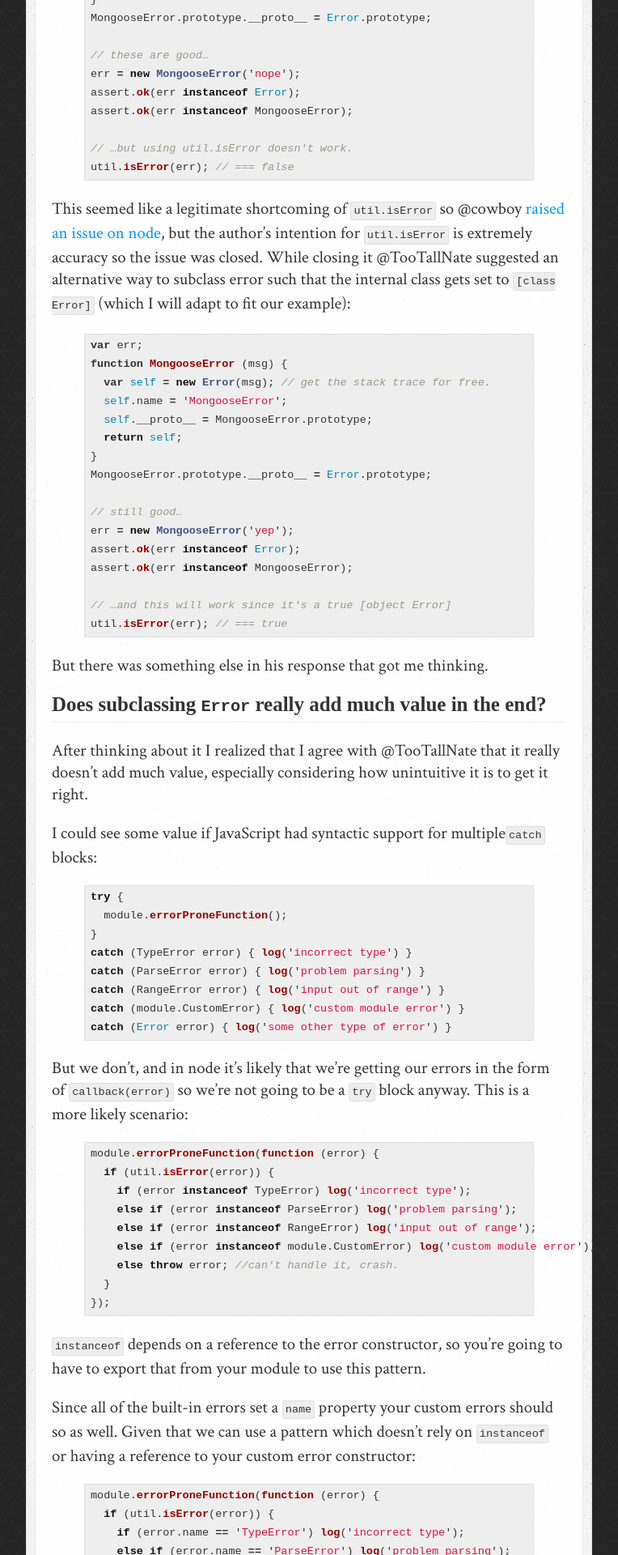
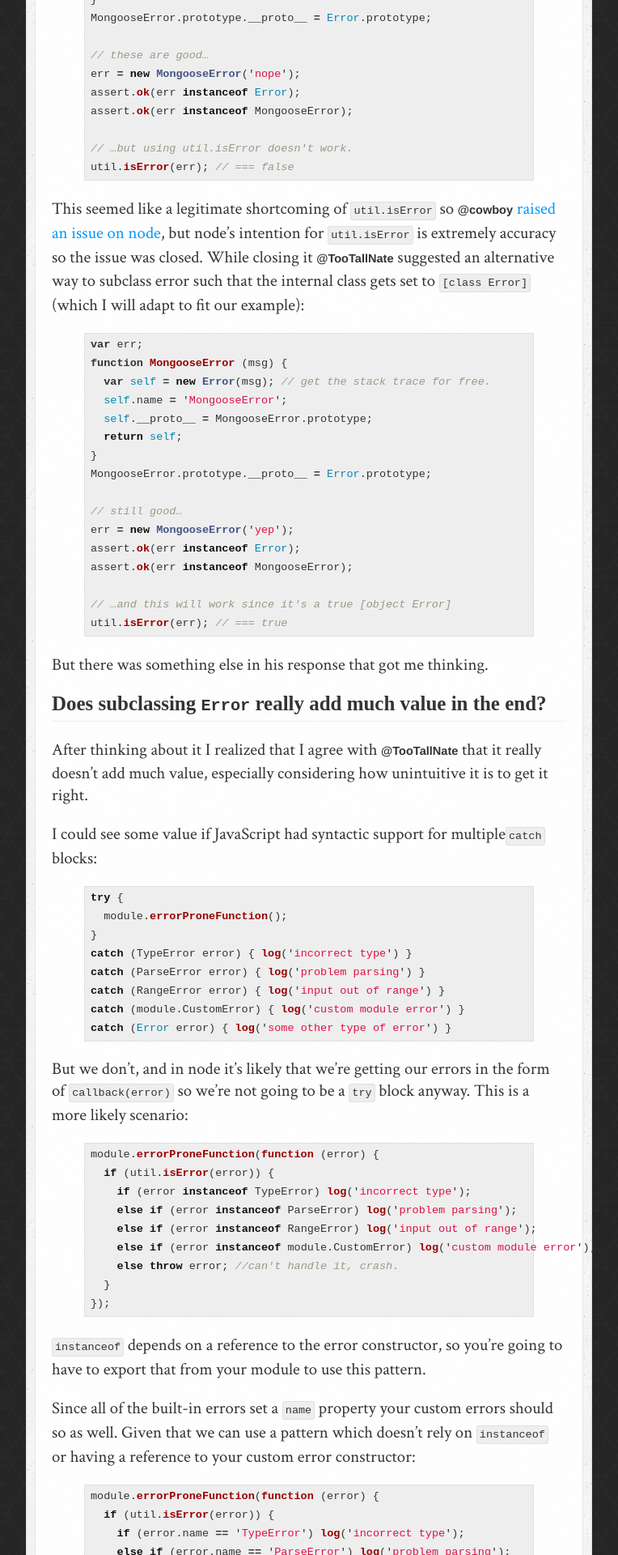
Before and after one commit to brianloveswords/bjb.io-site, a Jekyll site: the page built from _posts/2012-05-06-an-argument-against-subclassing-error.md, in a window 1280 px wide. Shown: the part 1096-3016 px from the top of the page at 81% size, without its empty margins (258-1022 px from the left). Built offline with Jekyll 4.4.1, drawn with Linux system fonts in a browser that asks for light colours; nearby versions of some CDN libraries; some web fonts are replaced; comment, search, counter and statistics services are not loaded.

Commit message:
Style: Change face for bold.

```diff
--- a/_posts/2012-05-06-an-argument-against-subclassing-error.md
+++ b/_posts/2012-05-06-an-argument-against-subclassing-error.md
@@ -48,10 +48,10 @@ assert.ok(err instanceof MongooseError);
 util.isError(err); // === false
 {% endhighlight %}
 
-This seemed like a legitimate shortcoming of `util.isError` so @cowboy
-[raised an issue on node](https://github.com/joyent/node/issues/3212), but the
-author's intention for `util.isError` is extremely accuracy so the issue was
-closed. While closing it @TooTallNate suggested an alternative way to subclass
+This seemed like a legitimate shortcoming of `util.isError` so **@cowboy**
+[raised an issue on node](https://github.com/joyent/node/issues/3212), but
+node's intention for `util.isError` is extremely accuracy so the issue was
+closed. While closing it **@TooTallNate** suggested an alternative way to subclass
 error such that the internal class gets set to `[class Error]` (which I will
 adapt to fit our example):
 
@@ -78,7 +78,7 @@ But there was something else in his response that got me thinking.
 
 ## Does subclassing `Error` really add much value in the end?
 
-After thinking about it I realized that I agree with @TooTallNate that it
+After thinking about it I realized that I agree with **@TooTallNate** that it
 really doesn’t add much value, especially considering how unintuitive it is to
 get it right.
 
--- a/assets/style.css
+++ b/assets/style.css
@@ -166,6 +166,10 @@ article aside:hover p {
 article h2 {
   font-size: 1.2em;
 }
+article p strong {
+  font-family: Helvetica;
+  font-size: 0.7em;
+}
 
 #disqus_thread {
   padding: 0 20px;
```
